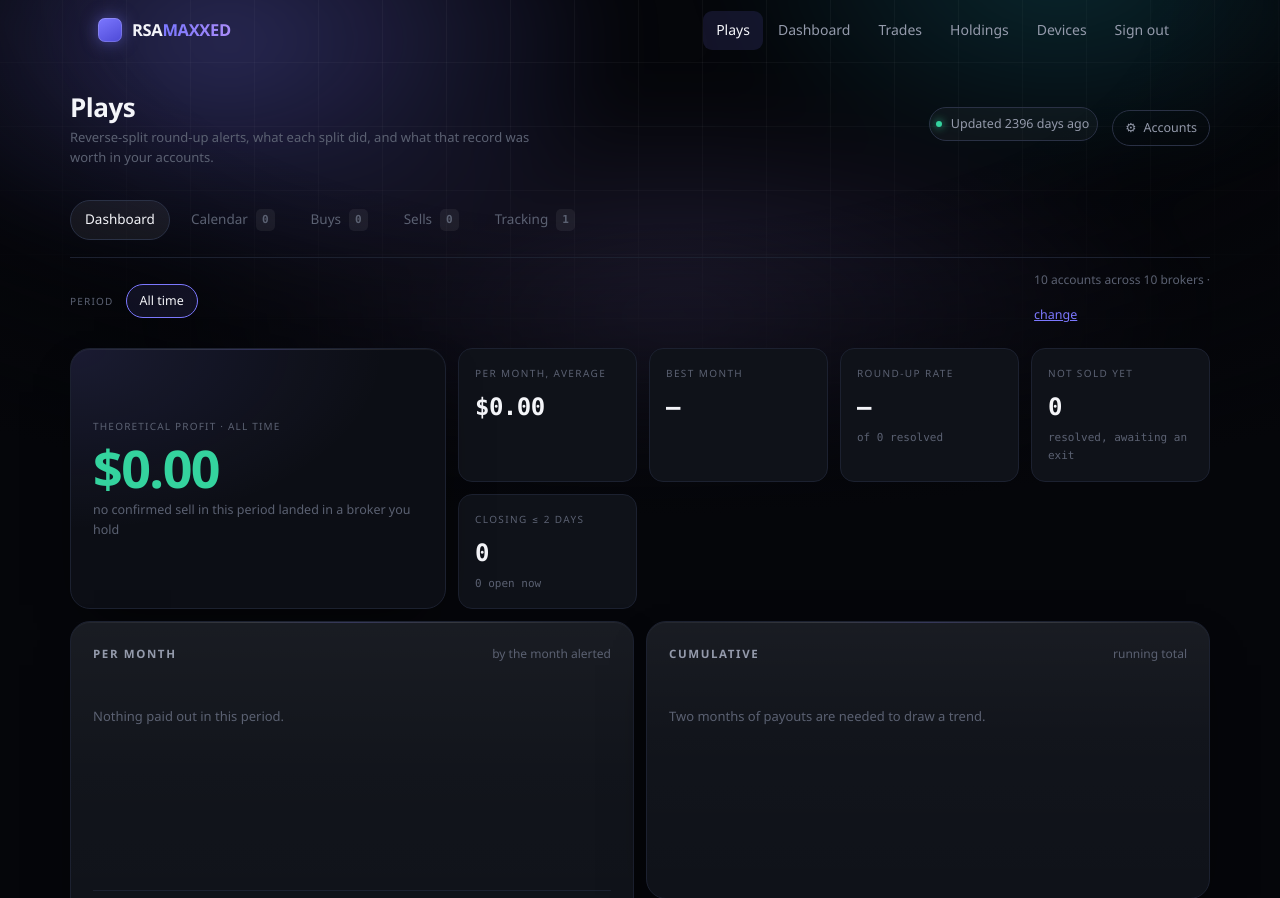
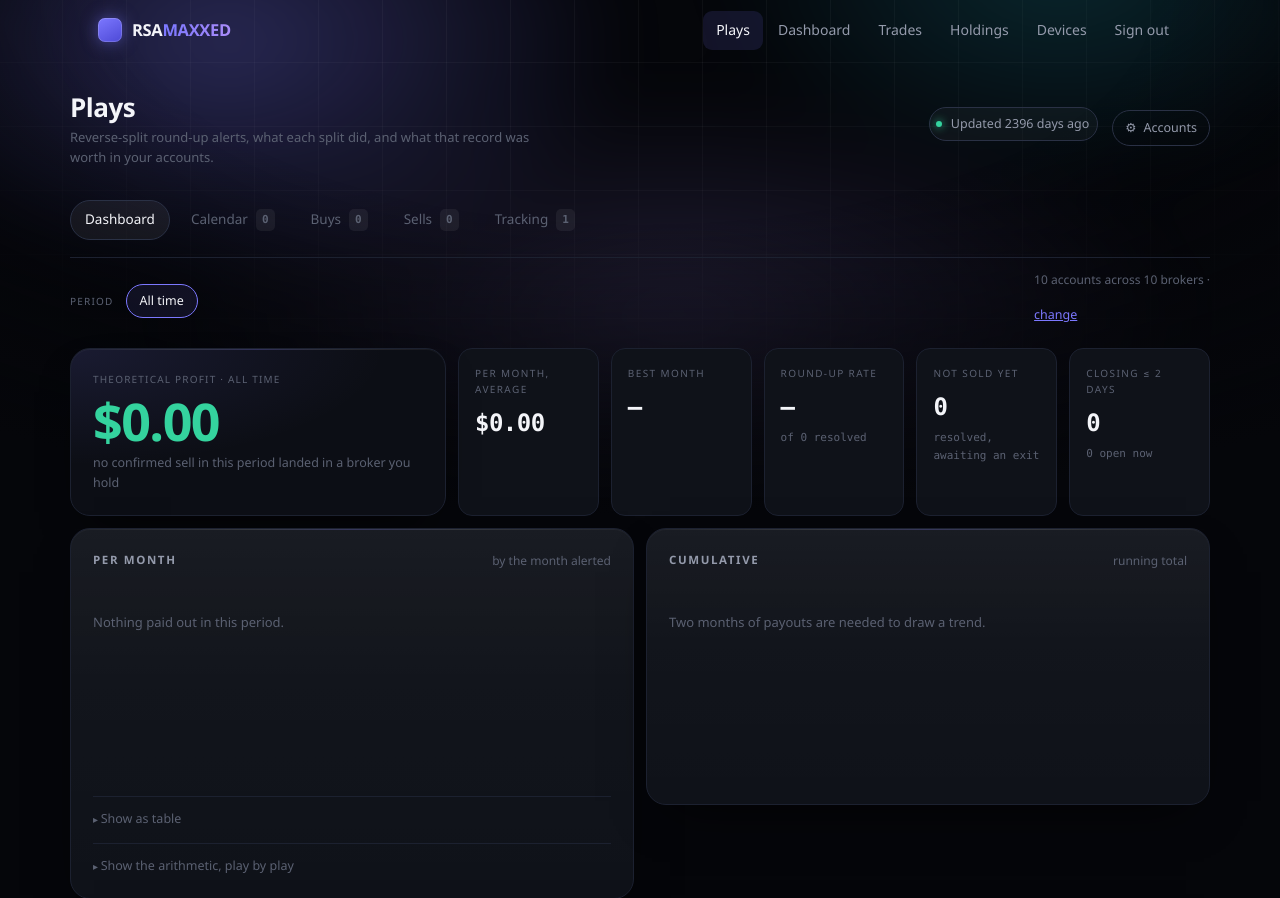
Before and after one commit to mlee33-nor/RSAMAXXED, a FastAPI app: page /plays in a window 1280 px wide. Shown: the top 898 px of the page. Run offline with FastAPI, Linux system fonts and the light colour scheme; the visitor is signed in with stand-in values (Sample User, id 1); tables that the repository leaves empty hold one stand-in row (values such as "Sample post").

Commit message:
plays: keep all five KPI tiles on one row
The fifth wrapped alone beside the hero and left a hole in the layout.

Co-Authored-By: Claude Opus 5 (1M context) <noreply@anthropic.com>

```diff
--- a/web/app/static/css/site.css
+++ b/web/app/static/css/site.css
@@ -1325,7 +1325,10 @@
   /* Proportional figures, not tabular: equal-width digits read loose this big. */
   .hero-fig{font-size:clamp(36px,4.4vw,52px);font-weight:660;letter-spacing:-.03em;margin:8px 0 6px;line-height:1}
   .hero-sub{font-size:12.5px}
-  .tiles.compact{grid-template-columns:repeat(auto-fit,minmax(148px,1fr));margin:0}
+  /* 126px, so all five KPIs sit on one row beside the hero instead of the
+     fifth wrapping alone and leaving a hole. */
+  .tiles.compact{grid-template-columns:repeat(auto-fit,minmax(126px,1fr));margin:0}
+  @media(max-width:1180px){ .tiles.compact{grid-template-columns:repeat(3,1fr)} }
   @media(max-width:900px){ .tiles.compact{grid-template-columns:repeat(2,1fr)} }
   .tile .k2{font-size:11px;color:var(--text-3);margin-top:3px;font-family:var(--mono)}
 
```
